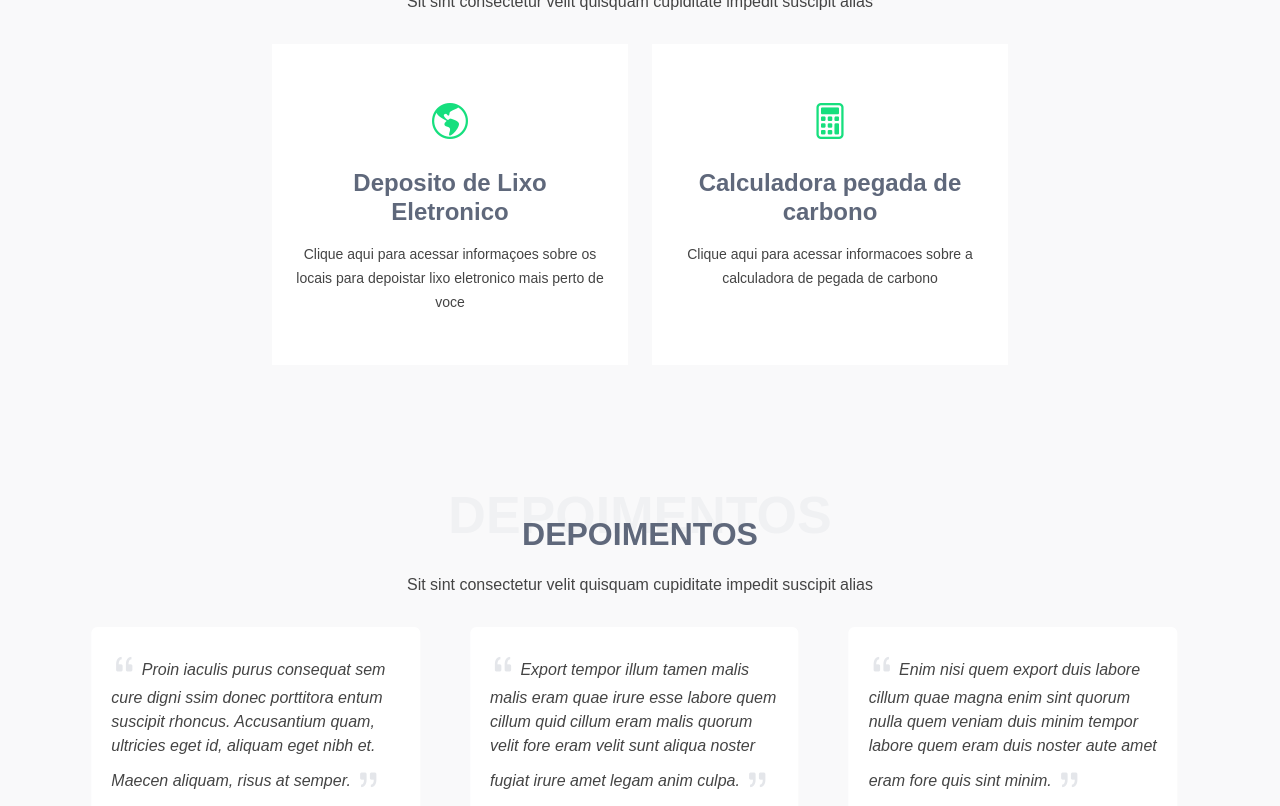
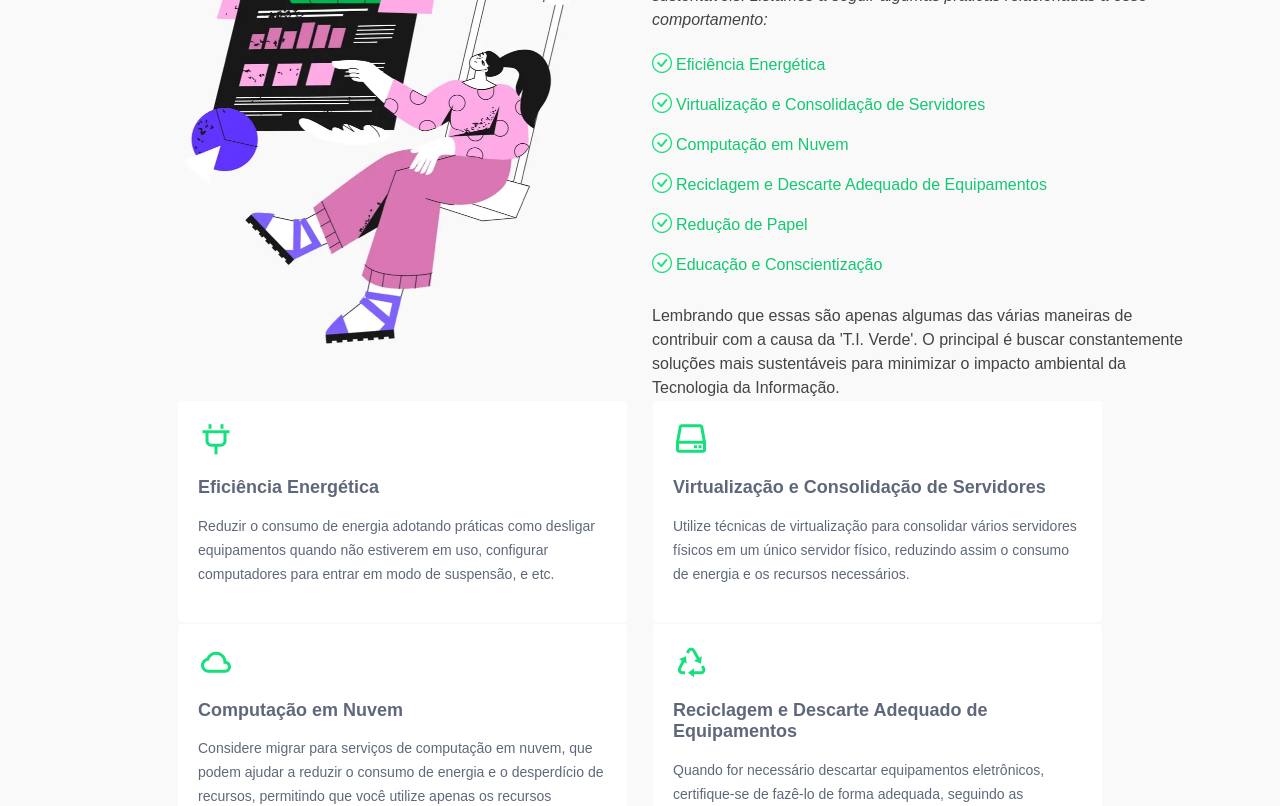
Before and after one commit to IsaacLouzeiro/faverti, a Vue app: page / in a window 1280 px wide. Shown: the part 2000-2806 px from the top of the page. Built offline with nearby package versions, Linux system fonts and the light colour scheme.

Commit message:
criando o component sobre contribuir com TI Verde

```diff
--- /dev/null
+++ b/src/components/ContributeItGreenSection.vue
@@ -0,0 +1,166 @@
+<script setup>
+  let mainTitle = "Como contribuir com a T.I. Verde?"
+  let mainParagraph = "Contribuir com a causa da 'T.I. Verde' envolve adotar práticas e tecnologias sustentáveis na área de Tecnologia da Informação. O objetivo é reduzir o impacto ambiental causado pelo setor, promovendo a eficiência energética, a redução de resíduos eletrônicos e a adoção de soluções mais sustentáveis. Listamos a seguir algumas práticas relacionadas à esse comportamento:"
+  let secondParagraph = "Lembrando que essas são apenas algumas das várias maneiras de contribuir com a causa da 'T.I. Verde'. O principal é buscar constantemente soluções mais sustentáveis para minimizar o impacto ambiental da Tecnologia da Informação."
+
+  let items = [
+    {
+      title: "Eficiência Energética",
+      text: "Reduzir o consumo de energia adotando práticas como desligar equipamentos quando não estiverem em uso, configurar computadores para entrar em modo de suspensão, e etc.",
+      icon: "bx-plug"
+    },
+    {
+      title: "Virtualização e Consolidação de Servidores",
+      text: "Utilize técnicas de virtualização para consolidar vários servidores físicos em um único servidor físico, reduzindo assim o consumo de energia e os recursos necessários.",
+      icon: "bx-hdd"
+    },
+    {
+      title: "Computação em Nuvem",
+      text: "Considere migrar para serviços de computação em nuvem, que podem ajudar a reduzir o consumo de energia e o desperdício de recursos, permitindo que você utilize apenas os recursos necessários em determinado momento.",
+      icon: "bx-cloud"
+    },
+    {
+      title: "Reciclagem e Descarte Adequado de Equipamentos",
+      text: "Quando for necessário descartar equipamentos eletrônicos, certifique-se de fazê-lo de forma adequada, seguindo as regulamentações locais e procurando recicladoras especializadas que possam realizar o descarte seguro e a recuperação de materiais.",
+      icon: "bx-recycle"
+    },
+    {
+      title: "Redução de Papel",
+      text: "Digitalize documentos e adote práticas de trabalho sem papel sempre que possível. Utilize sistemas de gerenciamento eletrônico de documentos e promova a cultura de compartilhamento de arquivos online.",
+      icon: "bx-paper-plane"
+    },
+    {
+      title: "Educação e Conscientização",
+      text: "Promova a conscientização sobre a importância da T.I. Verde entre colegas, clientes e parceiros de negócios. Eduque-os sobre as práticas sustentáveis que podem ser adotadas e incentive-os a tomar medidas em prol da sustentabilidade.",
+      icon: "bx-book-reader"
+    }
+  ]
+</script>
+
+<template>
+    <!-- ======= Info Section ======= -->
+    <section class="info">
+        <div class="container">
+
+            <div class="row">
+              <div class="col-lg-6">
+                  <img src="../assets/img/aboutGirl.png" class="img-fluid" alt="">
+              </div>
+              <div class="col-lg-6 pt-4 pt-lg-0 content">
+                  <h3>{{ mainTitle }}</h3>
+                  <p class="fst-italic"> {{ mainParagraph }} </p>
+                  <ul>
+                  <li v-for="item in items" :key="item"><i class="bi bi-check-circle"></i><a href="#contribute-green-it">{{ item.title }}</a></li>
+                  </ul>
+                  <p>
+                  {{ secondParagraph }}
+                  </p>
+              </div>
+            </div>
+
+        </div>
+    </section><!-- End Info Section -->
+
+    <!-- ======= Contribute Green IT Section ======= -->
+    <section id="contribute-green-it" class="contribute-green-it">
+        <div class="container">
+            <div class="row justify-content-center">
+                <div
+                  class="col-lg-5 col-md-6"
+                  v-for="item in items"
+                  :key="item"
+                  >
+                    <div class="icon-box">
+                        <div class="icon"><i class="bx" :class="item.icon"></i></div>
+                        <h4 class="title"><a href="">{{ item.title }}</a></h4>
+                        <p class="description">{{ item.text }}</p>
+                    </div>
+                </div>
+            </div>
+        </div>
+    </section><!-- End Green IT Section -->
+</template>
+
+<style scoped>
+/*--------------------------------------------------------------
+# Green IT
+--------------------------------------------------------------*/
+.contribute-green-it {
+  padding: 0;
+}
+
+.contribute-green-it .icon-box {
+  padding: 20px;
+  color: #5f687b;
+  background: #fff;
+  border-radius: 4px;
+  border: 1px solid #f9f9fa;
+  transition: 0.3s;
+  height: 100%;
+}
+
+.contribute-green-it .icon {
+  margin: 0 0 15px 0;
+}
+
+.contribute-green-it .icon i {
+  color: #16df7e;
+  font-size: 36px;
+}
+
+.contribute-green-it .title {
+  font-weight: 600;
+  margin-bottom: 15px;
+  font-size: 18px;
+}
+
+.contribute-green-it .title a {
+  color: #5f687b;
+  transition: 0.3s;
+}
+
+.contribute-green-it .icon-box:hover {
+  border-color: #fff;
+}
+
+.contribute-green-it .icon-box:hover .title a {
+  color: #16df7e;
+}
+
+.contribute-green-it .description {
+  line-height: 24px;
+  font-size: 14px;
+}
+
+/*--------------------------------------------------------------
+# info
+--------------------------------------------------------------*/
+.info {
+  padding-bottom: 0;
+}
+
+.info .content h3 {
+  font-weight: 700;
+  font-size: 32px;
+  color: #5f687b;
+}
+
+.info .content ul {
+  list-style: none;
+  padding: 0;
+}
+
+.info .content ul li {
+  padding-bottom: 10px;
+}
+
+.info .content ul i {
+  font-size: 20px;
+  padding-right: 4px;
+  color: #16df7e;
+}
+
+.info .content p:last-child {
+  margin-bottom: 0;
+}
+</style>
--- a/src/components/InfoSection.vue
+++ b/src/components/InfoSection.vue
@@ -1,11 +1,14 @@
 <script setup>
   import BenefitsItGreenSection from './BenefitsItGreenSection.vue'
+  import ContributeItGreenSection from './ContributeItGreenSection.vue'
 </script>
 
 <template>
     <!-- ======= Info Section ======= -->
     <section id="info" class="info">
       <BenefitsItGreenSection />
+
+      <ContributeItGreenSection />
     </section><!-- End Info Section -->
 </template>
 
```
Also changed, not shown: src/assets/img/aboutGirl.png (added).
